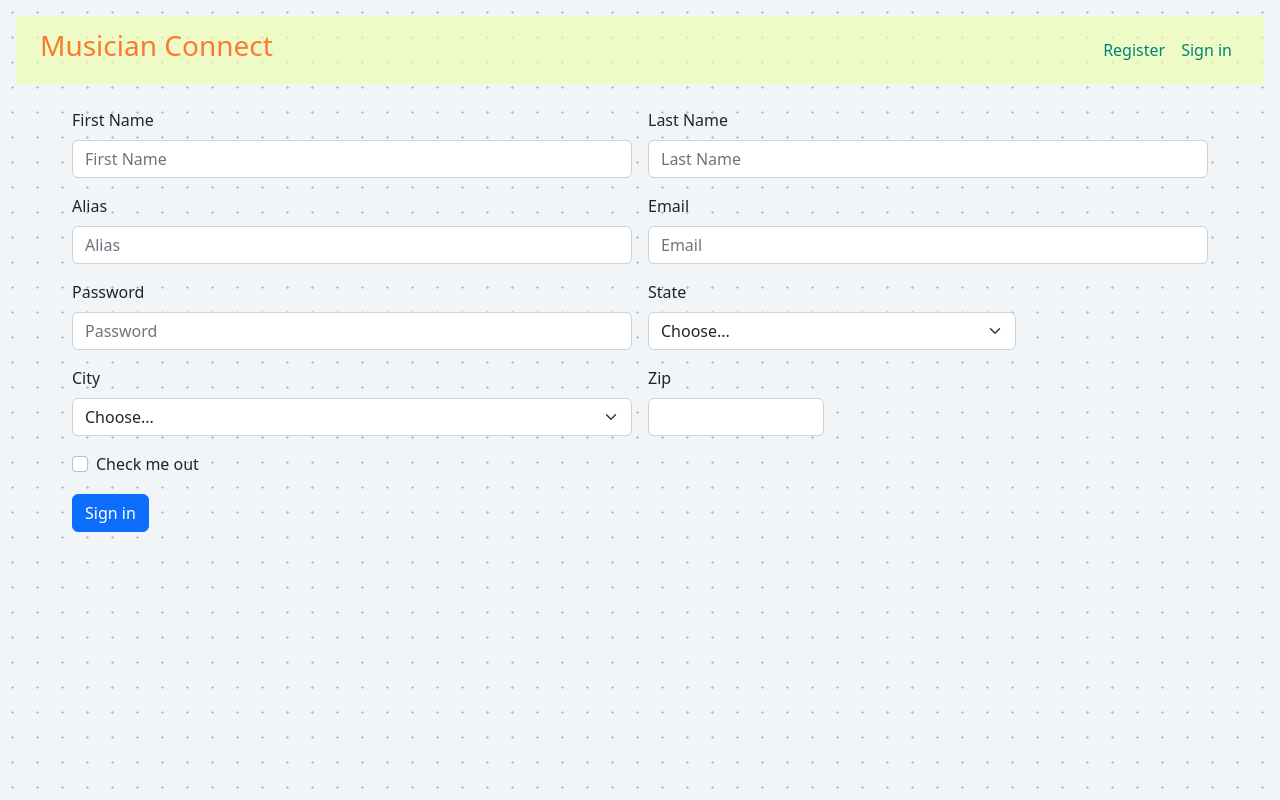
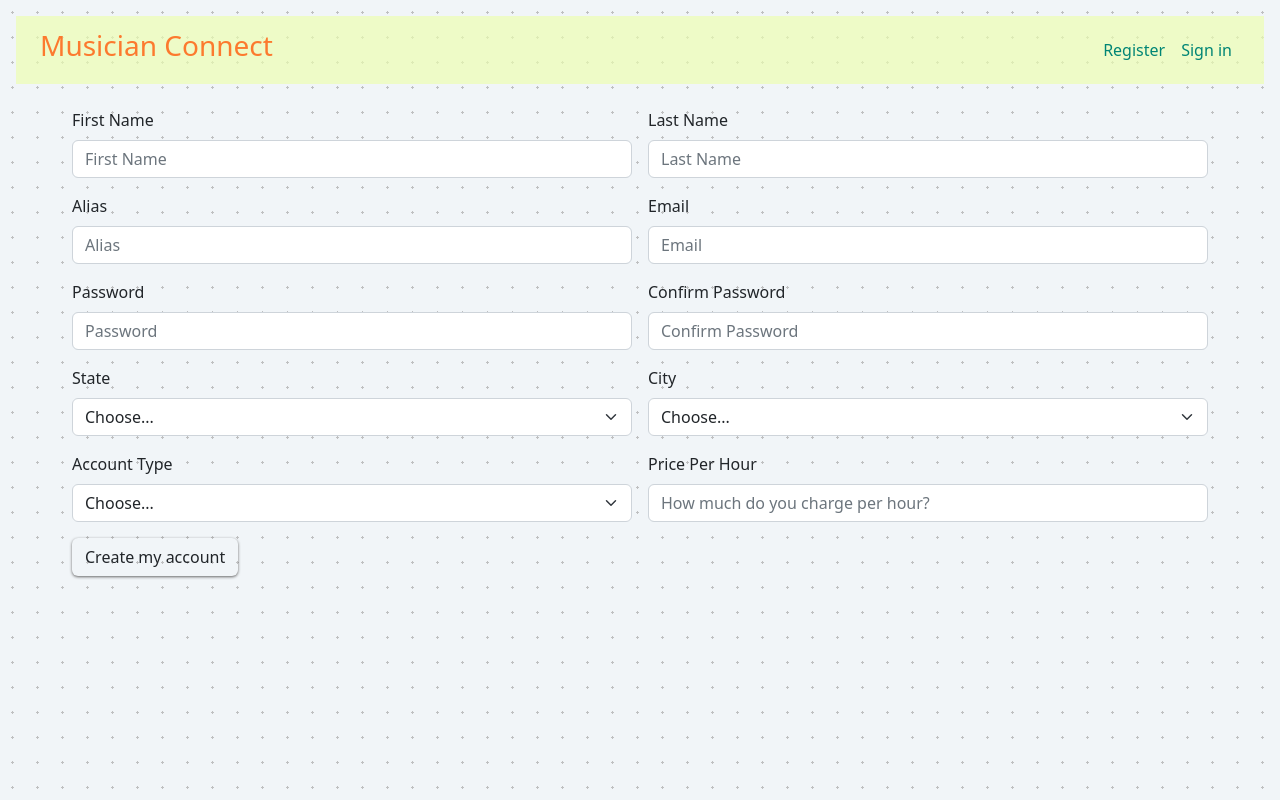
Before and after one commit to MikeRock51/Musician_Connect, a React (Create React App) app in the folder frontend/: page /register in a window 1280 px wide. Built offline with nearby package versions, Linux system fonts and the light colour scheme.

Commit message:
Complete registration form

```diff
--- a/frontend/public/styles.css
+++ b/frontend/public/styles.css
@@ -47,7 +47,32 @@ a {
   text-shadow: -1px -1px 0 #000, 1px -1px 0 #000, -1px 1px 0 #000, 1px 1px 0 #000;
 }
 
+.btn {
+  background-color: #008575;
+  /* background-image: -webkit-linear-gradient(top, #008575, #edffb0a9);
+  background-image: -moz-linear-gradient(top, #008575, #edffb0a9);
+  background-image: -ms-linear-gradient(top, #008575, #edffb0a9);
+  background-image: -o-linear-gradient(top, #008575, #edffb0a9);
+  background-image: linear-gradient(to bottom, #008575, #edffb0a9); */
+  -webkit-border-radius: 14;
+  -moz-border-radius: 14;
+  border-radius: 14px;
+  -webkit-box-shadow: 0px 1px 3px #666666;
+  -moz-box-shadow: 0px 1px 3px #666666;
+  box-shadow: 0px 1px 3px #666666;
+  color: #ffffff;
+  font-size: 20px;
+  padding: 10px 20px 10px 20px;
+  text-decoration: none;
+  border: none;
+}
 
-/* nav.navbar.sunglow {
-  background-color: #FFC857 !important;
-} */
+.btn:hover {
+  background: #ff5e0ed3;
+  background-image: -webkit-linear-gradient(top, #ff5e0ed3, #edffb0a9);
+  background-image: -moz-linear-gradient(top, #ff5e0ed3, #edffb0a9);
+  background-image: -ms-linear-gradient(top, #ff5e0ed3, #edffb0a9);
+  background-image: -o-linear-gradient(top, #ff5e0ed3, #edffb0a9);
+  background-image: linear-gradient(to bottom, #ff5e0ed3, #edffb0a9);
+  text-decoration: none;
+}
--- a/frontend/src/components/pages/Signup.jsx
+++ b/frontend/src/components/pages/Signup.jsx
@@ -21,36 +21,46 @@ function Signup() {
             </div>
             <div className="col-md-6">
                 <label for="inputPassword4" className="form-label">Password</label>
-                <input type="password" name="password" className="form-control" id="inputPassword4" placeholder="Password" />
+                <input type="password" name="password"
+                className="form-control" id="inputPassword4"
+                placeholder="Password" required />
             </div>
-            <div className="col-md-4">
+            <div className="col-md-6">
+                <label for="inputPassword4" className="form-label">Confirm Password</label>
+                <input type="password" name="confirm-password"
+                className="form-control" id="inputPassword4"
+                placeholder="Confirm Password" required />
+            </div>
+            <div className="col-md-6">
                 <label for="inputState" className="form-label">State</label>
                 <select id="inputState" className="form-select">
-                    <option selected>Choose...</option>
+                    <option disabled selected hidden>Choose...</option>
                     <option>Abuja</option>
                 </select>
             </div>
             <div className="col-md-6">
                 <label for="inputCity" className="form-label">City</label>
                 <select id="inputState" className="form-select">
-                    <option selected>Choose...</option>
+                    <option disabled selected hidden>Choose...</option>
                     <option>Dustse-Alhaji</option>
                 </select>
             </div>
-            <div className="col-md-2">
-                <label for="inputZip" className="form-label">Zip</label>
-                <input type="text" className="form-control" id="inputZip" />
+            <div className="col-md-6">
+                <label for="inputUsertype" className="form-label">Account Type</label>
+                <select id="inputUsertype" className="form-select"
+                name="userType">
+                    <option disabled selected hidden>Choose...</option>
+                    <option>Client</option>
+                    <option>Musician</option>
+                </select>
+            </div>
+            <div className="col-md-6">
+                <label className="form-label">Price Per Hour</label>
+                <input type="text" className="form-control" name="price_by_hour"
+                id="inputZip" placeholder="How much do you charge per hour?"/>
             </div>
             <div className="col-12">
-                <div className="form-check">
-                    <input className="form-check-input" type="checkbox" id="gridCheck" />
-                    <label className="form-check-label" for="gridCheck">
-                        Check me out
-                    </label>
-                </div>
-            </div>
-            <div className="col-12">
-                <button type="submit" className="btn btn-primary">Sign in</button>
+                <button type="submit" className="btn">Create my account</button>
             </div>
         </form>
     )
```
Also changed, not shown: 1 other file (tests, documents, lock files or other folders).
